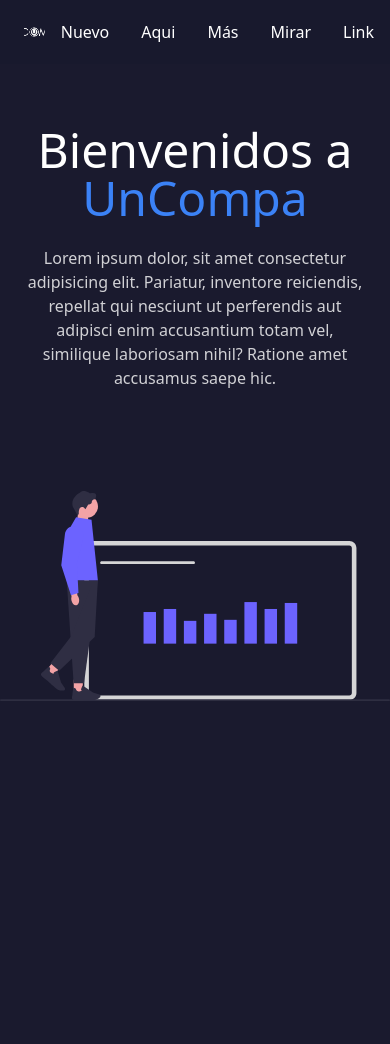
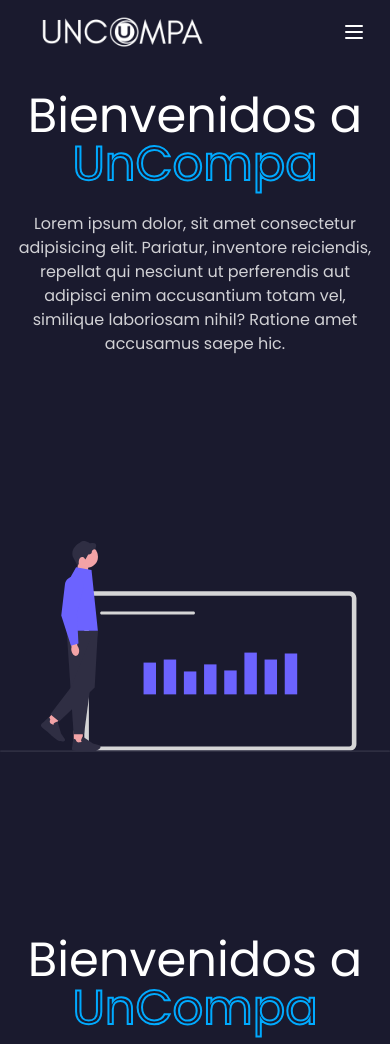
Before and after one commit to UnCompa/newportafolio, an Astro site: page / in a window 390 px wide. Shown: the top 1044 px of the page. Before the commit the page ends 908 px from the top, so only its background shows below. Built offline with nearby package versions, Linux system fonts and the light colour scheme; Astro itself is replaced by a stand-in of ours; a web font is replaced by a local one.

Commit message:
Se mejoro el nav con animacion, con hero

```diff
--- a/astro.config.mjs
+++ b/astro.config.mjs
@@ -1,10 +1,10 @@
 import { defineConfig } from 'astro/config';
-
 import tailwind from "@astrojs/tailwind";
 
+import react from "@astrojs/react";
 // https://astro.build/config
 export default defineConfig({
   site: 'https://uncompa.github.io',
   base: '/newportafolio',
-  integrations: [tailwind()]
+  integrations: [tailwind(), react()]
 });
--- a/package.json
+++ b/package.json
@@ -10,8 +10,14 @@
     "astro": "astro"
   },
   "dependencies": {
+    "@astrojs/react": "^3.0.3",
     "@astrojs/tailwind": "^5.0.2",
+    "@types/react": "^18.2.28",
+    "@types/react-dom": "^18.2.13",
     "astro": "^3.3.0",
+    "react": "^18.2.0",
+    "react-dom": "^18.2.0",
+    "react-icons": "^4.11.0",
     "tailwindcss": "^3.3.3"
   },
   "devDependencies": {
--- a/src/components/Header.astro
+++ /dev/null
@@ -1,14 +0,0 @@
-<header class="container mx-auto bg-slate-900/10 w-full h-16 flex items-center justify-between">
-  <div class="pl-6 h-full w-56">
-    <img src="./newportafolio/logos/5.png" class="object-cover h-full w-full" alt="logo">
-  </div>
-  <nav class="min-w-max "> {/*hidden lg:block */}
-    <ul class="flex font-Gabarito font-medium">
-        <li class="mx-2 px-2 py-1">Nuevo</li>
-        <li class="mx-2 px-2 py-1">Aqui</li>
-        <li class="mx-2 px-2 py-1">Más</li>
-        <li class="mx-2 px-2 py-1">Mirar</li>
-        <li class="mx-2 px-2 py-1">Link</li>
-    </ul>
-  </nav>
-</header>
--- /dev/null
+++ b/src/components/Header.jsx
@@ -0,0 +1,34 @@
+import React from "react";
+import { useState } from "react";
+import Nav from "./Nav.jsx";
+export default function Header() {
+  const [nav, setNav] = useState(true);
+  function handleClick(){
+    setNav(!nav)
+    console.log("Hola");
+  }
+  return (
+    <header class="mx-auto bg-primario w-full h-16 flex items-center justify-between fixed top-0">
+      <div class="pl-6 h-full w-56">
+        <img
+          src="/newportafolio/logos/5.png"
+          class="object-cover h-full w-full"
+          alt="logo"
+          id="logo"
+        />
+      </div>
+      <button
+        onClick={handleClick}
+        class="text-2xl mr-6 select-none block md:hidden"
+      >
+      <svg xmlns="http://www.w3.org/2000/svg" class="icon icon-tabler icon-tabler-menu-2" width="24" height="24" viewBox="0 0 24 24" stroke-width="2" stroke="currentColor" fill="#fff" stroke-linecap="round" stroke-linejoin="round">
+   <path stroke="none" d="M0 0h24v24H0z" fill="none"></path>
+   <path d="M4 6l16 0"></path>
+   <path d="M4 12l16 0"></path>
+   <path d="M4 18l16 0"></path>
+</svg>
+      </button>
+      <Nav type={nav ? "-right-full" : "right-0"} />
+    </header>
+  );
+}
--- a/src/components/Inicio.astro
+++ b/src/components/Inicio.astro
@@ -1,7 +1,10 @@
-<section class="h-[80vh] grid grid-col-1 lg:grid-cols-2 place-items-center">
-  <div class="font-Gabarito p-6">
-    <h1 class="text-5xl text-center lg:text-start">Bienvenidos a <span class="bg-clip-text text-transparent bg-blue-500">UnCompa</span></h1>
-    <p class="mt-6 text-white/80 text-center lg:text-start">
+---
+import './../styles/title.css'
+---
+<section class="h-[100vh] grid grid-col-1 lg:grid-cols-2 place-items-center">
+  <div class="font-Poppins">
+    <h1 class="text-5xl text-center lg:text-start">Bienvenidos a <span class="text-5xl text-transparent">UnCompa</span></h1>
+    <p class="px-2 md:px-0 mt-6 text-white/80 text-center lg:text-start">
       Lorem ipsum dolor, sit amet consectetur adipisicing elit. Pariatur,
       inventore reiciendis, repellat qui nesciunt ut perferendis aut adipisci
       enim accusantium totam vel, similique laboriosam nihil? Ratione amet
@@ -9,6 +12,6 @@
     </p>
   </div>
   <div class="fill-secundario">
-    <img src="./newportafolio/ilustracion.svg" alt="ilustracion" loading="lazy">
+    <img src="/newportafolio/ilustracion.svg" alt="ilustracion" loading="lazy">
   </div>
 </section>
--- /dev/null
+++ b/src/components/Nav.jsx
@@ -0,0 +1,15 @@
+export default function Nav({type}) {
+  return (
+    <div className={`h-screen w-20 fixed top-16 md:static md:h-16 md:w-1/2 md:p-4 flex items-center justify-center transition-all duration-300 ${type}`}>
+        <nav className="bg-cuarto w-1/1 md:bg-transparent z-10 h-screen sticky shadow-xl md:shadow-none md:z-0 md:h-full md:staticl"> {/*hidden md:block min-w-max*/}
+    <ul className="grid md:grid-cols-5 font-Gabarito font-medium">
+        <li className="w-screen mx-2 px-2 py-1">Nuevo</li>
+        <li className="w-screen mx-2 px-2 py-1">Aqui</li>
+        <li className="w-screen mx-2 px-2 py-1">Más</li>
+        <li className="w-screen mx-2 px-2 py-1">Mirar</li>
+        <li className="w-screen mx-2 px-2 py-1">Link</li>
+    </ul>
+</nav>
+    </div>
+  )
+}
--- a/src/pages/index.astro
+++ b/src/pages/index.astro
@@ -1,12 +1,14 @@
 ---
 import Layout from "./../layouts/Layout.astro";
-import Header from "./../components/Header.astro";
+import Header from "../components/Header.jsx";
 import Inicio from './../components/Inicio.astro'
 ---
 
 <Layout>
-  <Header />
+  <Header client:load />
   <main class="bg-transparent h-screen container mx-auto">
+    <Inicio/>
+    <Inicio/>
     <Inicio/>
   </main>
 </Layout>
--- /dev/null
+++ b/src/styles/title.css
@@ -0,0 +1,4 @@
+span {
+    -webkit-text-stroke: 2px;
+    -webkit-text-stroke-color: #0af;
+}
--- a/tailwind.config.mjs
+++ b/tailwind.config.mjs
@@ -12,6 +12,7 @@ export default {
 			},
 			colors: {
 				"primario": "#1A1A2E",
+				"cuarto": "#1F1F2F",
 				"secundario": "#E94560",
 				"terceario": "#0F3460",
 			}
--- a/tsconfig.json
+++ b/tsconfig.json
@@ -1,3 +1,7 @@
 {
-  "extends": "astro/tsconfigs/base"
+  "extends": "astro/tsconfigs/base",
+  "compilerOptions": {
+    "jsx": "react-jsx",
+    "jsxImportSource": "react"
+  }
 }
```
Also changed, not shown: public/bars.svg (added), 1 other file.
